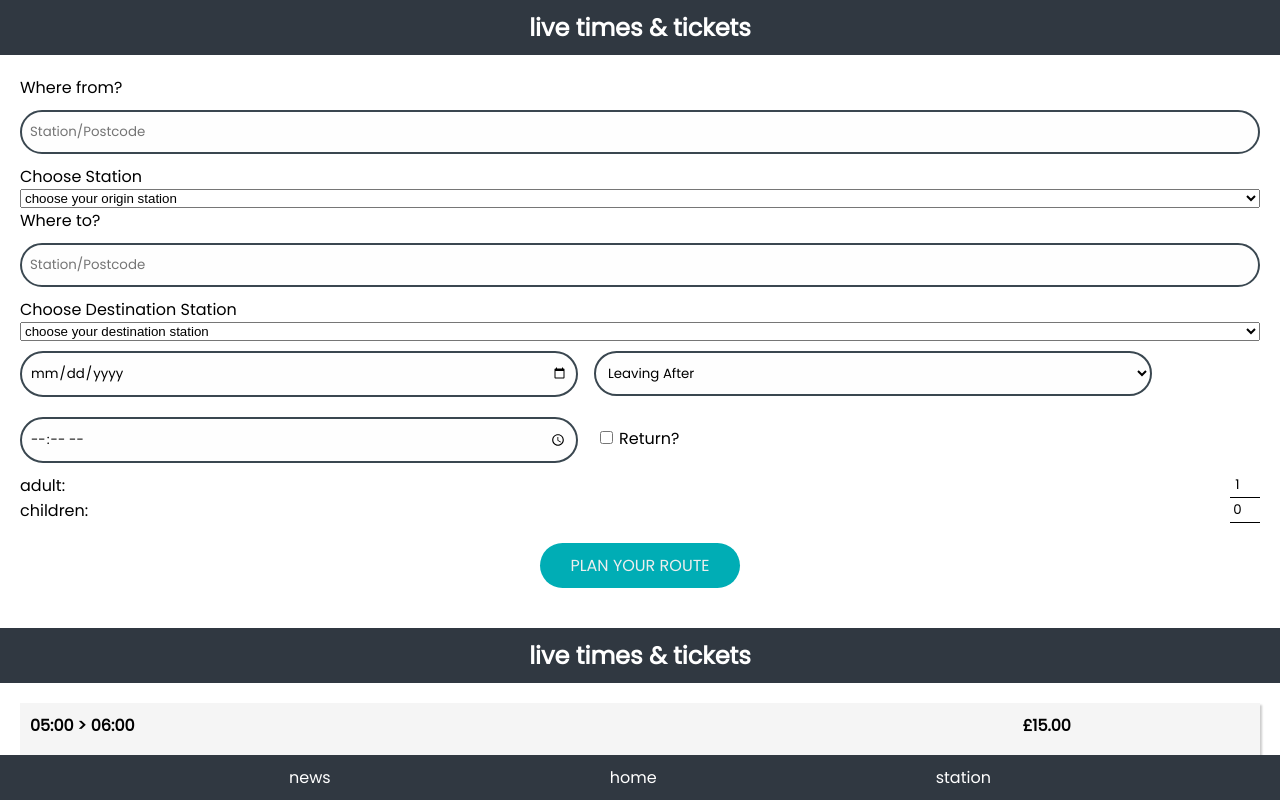
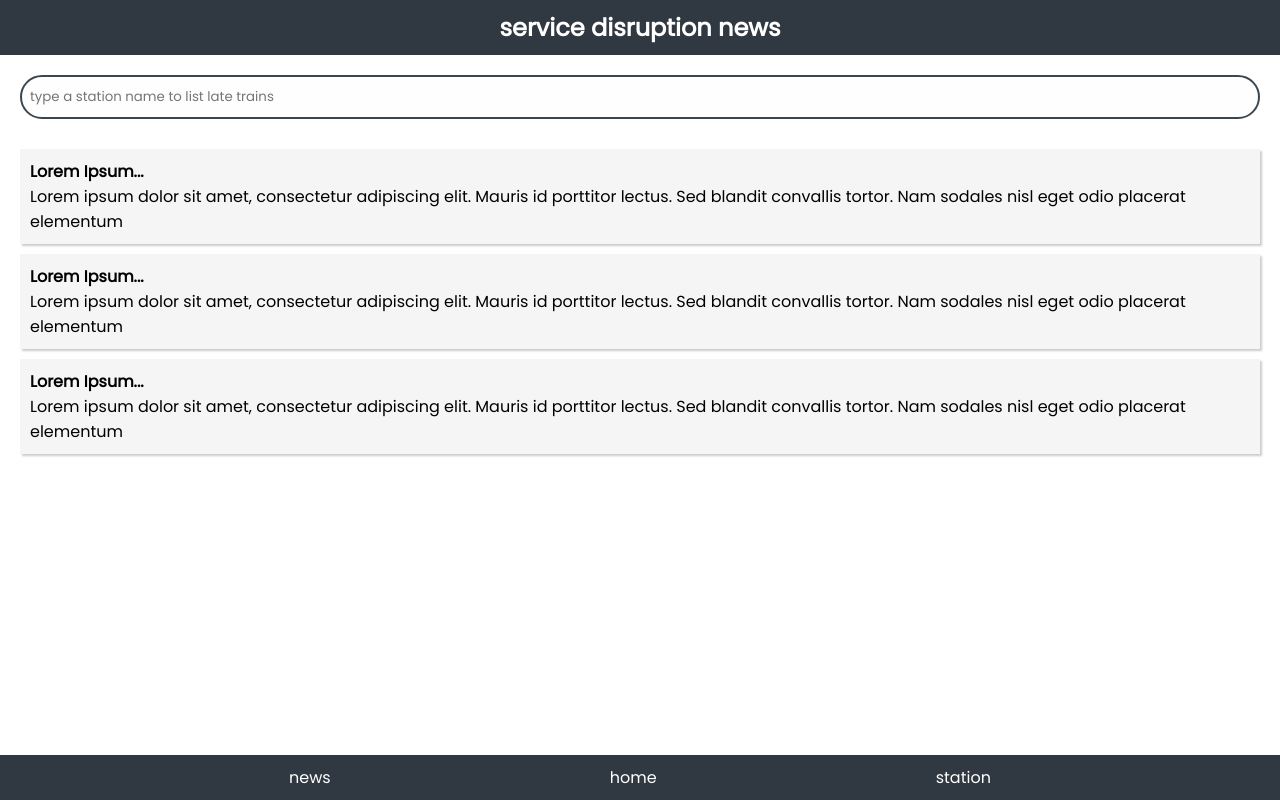
Before and after one commit to DuncanRitchie/Train_app, a React (Create React App) app in the folder client/: page / in a window 1280 px wide. Both pictures are taken after a click on the link "news". Shown: the top 800 px of the page. Built offline with nearby package versions, Linux system fonts and the light colour scheme; what awesome-debounce-promise would draw is missing.

Commit message:
Menu changes page; news has same search as station

```diff
--- a/client/src/App.js
+++ b/client/src/App.js
@@ -1,6 +1,5 @@
 import React, { Component } from 'react';
 import Home from './components/home/Home';
-import HeaderBar from './components/home/HeaderBar';
 import MenuBar from './components/home/MenuBar';
 import ResultPage from './components/home/ResultPage';
 import NewsPage from './components/service-news/NewsPage';
@@ -33,7 +32,8 @@ class App extends Component {
         chosenFromStation: '',
         chosenToStation: '',
         chooseToStations: [],
-        pageDisplayed: "home"
+        pageDisplayed: "home",
+        searchBar: ""
     }
 
     handleChange = ({ target }) => {
@@ -99,13 +99,15 @@ class App extends Component {
 
     render() {
 
-        const { chooseToStations, chooseFromStations, fromStation, toStation, leavingDate, departingStatus, leavingTime, returnCheck, returningDate, returningStatus, returningTime, adultCount, childCount } = this.state
-        return ( <
-            div className = "App" >
-            <
-            HeaderBar title = "live times & tickets" / >
-            <
-            Home fromStation = { fromStation }
+        const { chooseToStations, chooseFromStations, fromStation, toStation, leavingDate, departingStatus, leavingTime, returnCheck, returningDate, returningStatus, returningTime, adultCount, childCount, outbound, pageDisplayed, searchBar} = this.state
+            return ( <div className = "App" >
+                {
+// This is an object describing the three pages, which of which is rendered is determined by state.pageDisplayed
+                    {
+                        home:
+                            <div>
+    {/* This is a ternary operator deciding whether to render the home form or the results */}
+                                {outbound ? <Home fromStation = { fromStation }
                                 toStation = { toStation }
                                 leavingDate = { leavingDate }
                                 departingStatus = { departingStatus }
@@ -123,22 +125,16 @@ class App extends Component {
                                 handleChange = { this.handleChange }
                                 handleChangeFromStation = { this.handleChangeFromStation }
                                 handleChangeToStation = { this.handleChangeToStation }
-            handleSubmit = { this.handleSubmit }
-            />
+                                handleSubmit = { this.handleSubmit }/> : <ResultPage />}
+                            </div>,
+                        news: <NewsPage pageDisplayed={pageDisplayed} handleChange={this.handleChange} searchBar={searchBar}/>,
+                        station: <StationPage pageDisplayed={pageDisplayed} handleChange={this.handleChange} searchBar={searchBar}/>
+                    }[pageDisplayed]
+                }
 
-            <
-            ResultPage / >
-            <
-            NewsPage / >
-            <
-            StationPage / >
+            <MenuBar handlePageDisplayed = { this.handlePageDisplayed }/>
 
-            <
-            MenuBar handlePageDisplayed = { this.handlePageDisplayed }
-            / >
-
-            <
-            /div>
+            </div>
         );
     }
 }
--- /dev/null
+++ b/client/src/components/SearchBar.jsx
@@ -0,0 +1,12 @@
+import React from 'react';
+import './SearchBar.css';
+
+const SearchBar = (props) => {
+    return (
+        <div className="search-container">
+            <input className="search-bar" name="searchBar" type="text" value={props.searchBar} placeholder={props.pageDisplayed==="news" ? "type a station name to list late trains" : "type something to list stations with matching names"} onChange={(e) => {props.handleChange(e)}}/>
+        </div>
+    )
+}
+
+export default SearchBar;
--- a/client/src/components/home/Home.jsx
+++ b/client/src/components/home/Home.jsx
@@ -1,10 +1,12 @@
 import React from 'react';
 import './Home.css';
+import HeaderBar from './HeaderBar'
 
 const Home = (props) => {
     const { handleSelectToStation, handleSelectFromStation, chooseFromStations, chooseToStations, handleChangeToStation, handleChangeFromStation, fromStation, toStation, leavingDate, leavingTime, returnCheck, returningDate, returningTime, adultCount, childCount, handleChange} = props
     return (
         <div className="journeyplanner">
+            <HeaderBar title="live times &amp; tickets" />
             <form action="" method="" onSubmit={props.handleSubmit}>
                 <label>Where from?</label>
                 <input className="form-input" type="text" name="fromStation" value={fromStation} required placeholder="Station/Postcode" onChange={(e)=>handleChangeFromStation(e)}/>
--- a/client/src/components/home/MenuBar.css
+++ b/client/src/components/home/MenuBar.css
@@ -6,7 +6,7 @@
     width: 100%;
     display: flex;
     justify-content: space-evenly;
-    position: sticky;
+    position: fixed;
     bottom: 0;
 }
 
--- a/client/src/components/home/MenuBar.jsx
+++ b/client/src/components/home/MenuBar.jsx
@@ -5,7 +5,7 @@ const MenuBar = (props) => {
     return (
         <ul className="nav-bar">
             <li><a className="nav-link" onClick={()=>props.handlePageDisplayed("news")}>news</a></li>
-            <li><a className="nav-link" onClick={()=>props.handlePageDisplayed("train")}>home</a></li>
+            <li><a className="nav-link" onClick={()=>props.handlePageDisplayed("home")}>home</a></li>
             <li><a className="nav-link" onClick={()=>props.handlePageDisplayed("station")}>station</a></li>
         </ul>
     )
--- a/client/src/components/service-news/NewsPage.jsx
+++ b/client/src/components/service-news/NewsPage.jsx
@@ -1,12 +1,14 @@
 import React from 'react';
 import NewsCard from './NewsCard';
 import HeaderBar from './../home/HeaderBar';
+import SearchBar from './../SearchBar';
 import './NewsPage.css'
 
 const NewsPage = (props) => {
     return (
         <div>
             <HeaderBar title="service disruption news"/>
+            <SearchBar handleChange={props.handleChange} pageDisplayed={props.pageDisplayed} searchBar={props.searchBar}/>
             <div className="news-container">
                 <NewsCard newsTitle="Lorem Ipsum..." newsDescription="Lorem ipsum dolor sit amet, consectetur adipiscing elit. Mauris id porttitor lectus. Sed blandit convallis tortor. Nam sodales nisl eget odio placerat elementum"/>
                 <NewsCard newsTitle="Lorem Ipsum..." newsDescription="Lorem ipsum dolor sit amet, consectetur adipiscing elit. Mauris id porttitor lectus. Sed blandit convallis tortor. Nam sodales nisl eget odio placerat elementum"/>
--- a/client/src/components/stationinfo/SeachBar.jsx
+++ /dev/null
@@ -1,12 +0,0 @@
-import React from 'react';
-import './SearchBar.css';
-
-const SearchBar = (props) => {
-    return (
-        <div className="search-container">
-            <input className="search-bar" type="text" value={props.stationInfo} name="stationInfo" placeholder="learn more about each station" onChange={(e) => {props.handleSearch(e)}}/>
-        </div>
-    )
-}
-
-export default SearchBar;
--- a/client/src/components/stationinfo/StationPage.jsx
+++ b/client/src/components/stationinfo/StationPage.jsx
@@ -1,14 +1,14 @@
 import React from 'react';
 import StationInfoCard from './StationInfoCard';
 import HeaderBar from '../home/HeaderBar';
-import SearchBar from '../stationinfo/SeachBar';
+import SearchBar from '../SearchBar';
 import './StationPage.css'
 
 const NewsPage = (props) => {
     return (
         <div>
             <HeaderBar title="station information"/>
-            <SearchBar handleSearch={props.handleSearch}/>
+            <SearchBar handleChange={props.handleChange} pageDisplayed={props.pageDisplayed} searchBar={props.searchBar}/>
             <div className="news-container">
                 <StationInfoCard stationName="Lorem Ipsum..." stationInfo="Lorem ipsum dolor sit amet, consectetur adipiscing elit. Mauris id porttitor lectus. Sed blandit convallis tortor. Nam sodales nisl eget odio placerat elementum"/>
                 <StationInfoCard stationName="Lorem Ipsum..." stationInfo="Lorem ipsum dolor sit amet, consectetur adipiscing elit. Mauris id porttitor lectus. Sed blandit convallis tortor. Nam sodales nisl eget odio placerat elementum"/>
```
Also changed, not shown: client/src/components/SearchBar.css (renamed from client/src/components/stationinfo/SearchBar.css). Lines whose indentation alone changed are shown as unchanged.
